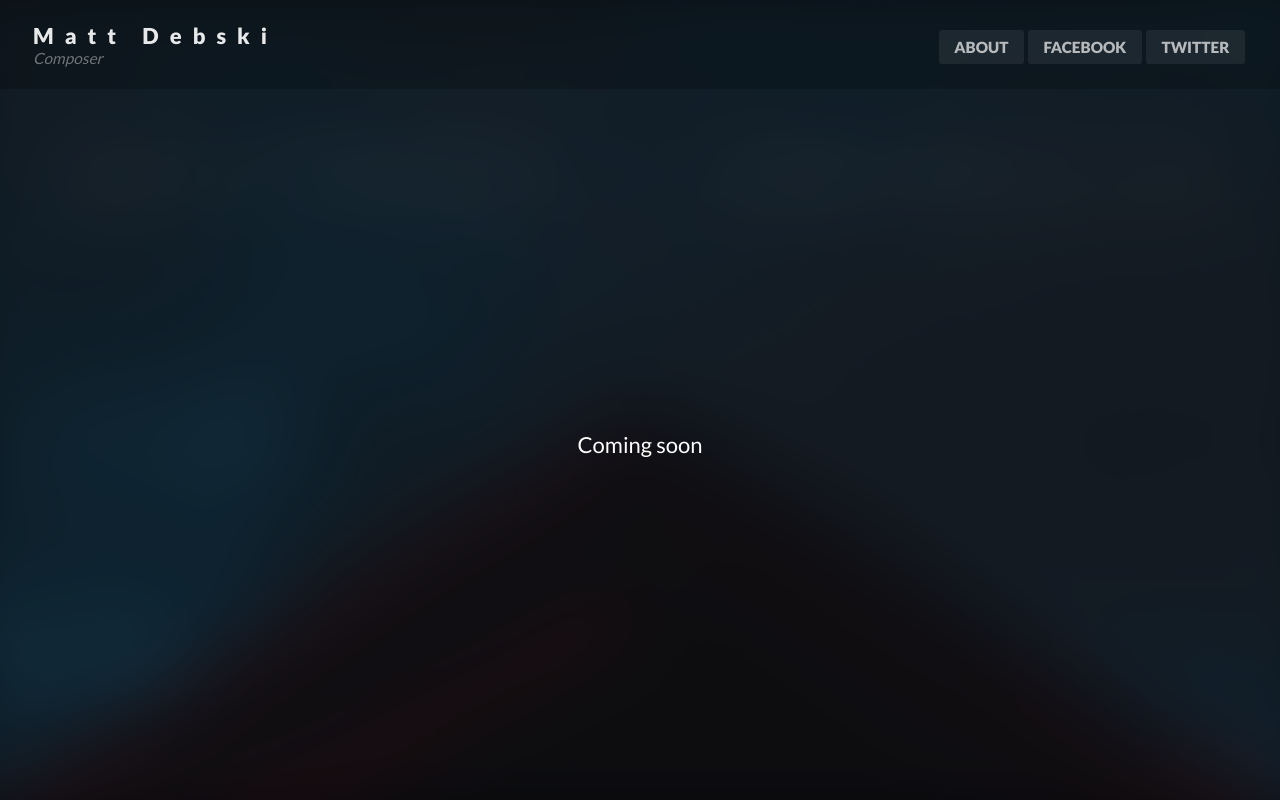
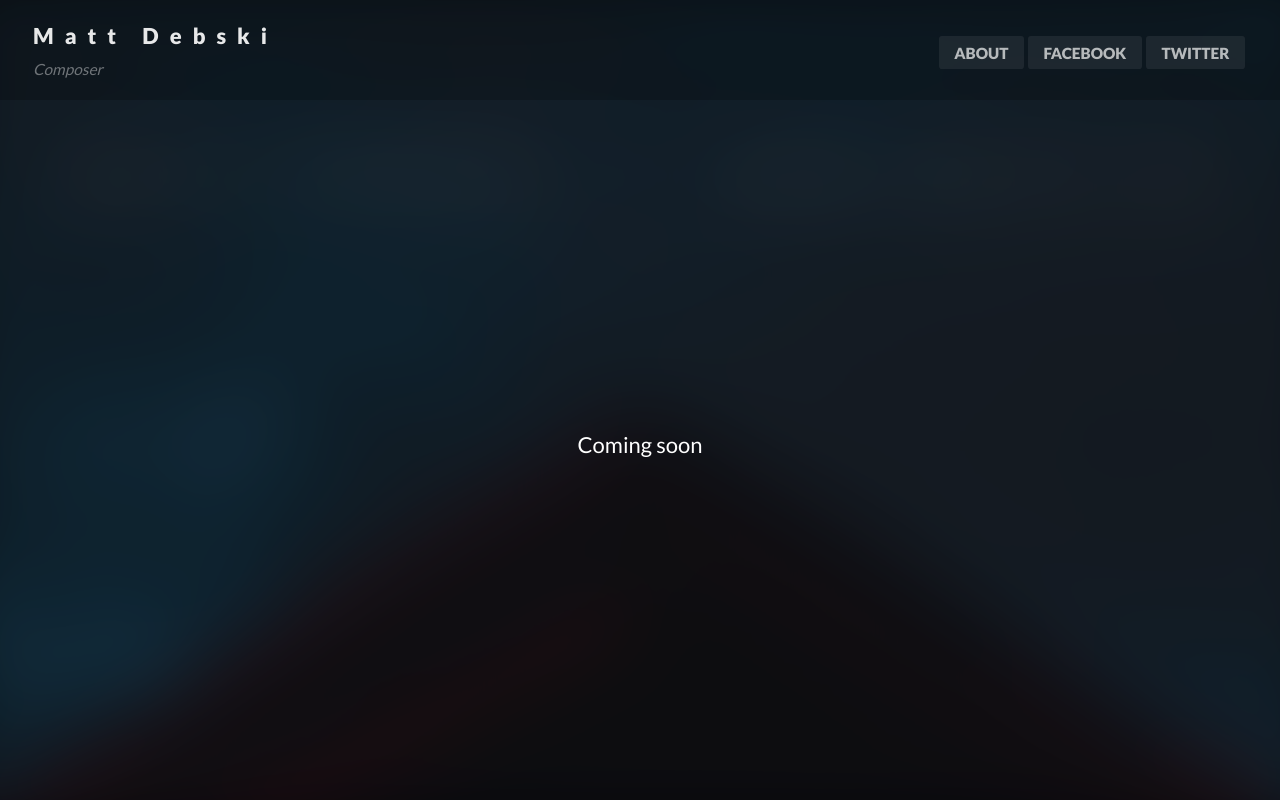
Before and after one commit to elemusic/elemusic.github.io, a plain HTML site: page index.html in a window 1280 px wide. Shown: the top 800 px of the page. Drawn offline with Linux system fonts and the light colour scheme.

Commit message:
Small change

```diff
--- a/index.html
+++ b/index.html
@@ -36,7 +36,9 @@
 
 <header>
 	<a href="/">
-		<h1>Matt Debski</h1>
+		<h1>Matt Debski</h1><div style="line-height:50%;">
+    <br>
+</div>
 		<h2>Composer</h2>
 	</a>
 
```
